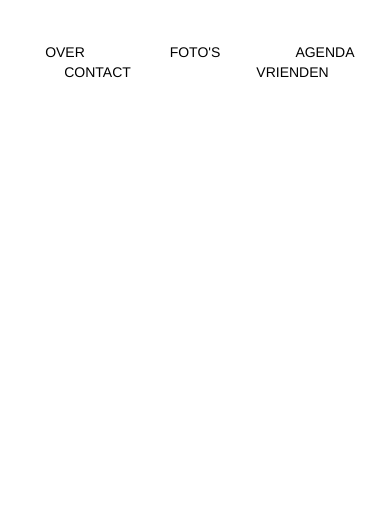
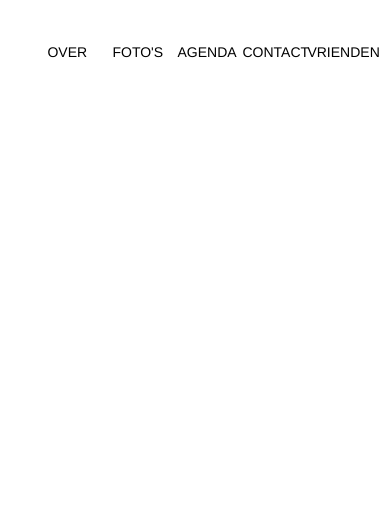
Before and after one commit to lepeludo/com.saskiadeceuninck.site, a plain HTML site: page index.html in a window 390 px wide. Shown: the top 530 px of the page. Drawn offline with nearby package versions, Linux system fonts and the light colour scheme; a web font is replaced by a local one.

Commit message:
Update index.html

```diff
--- a/index.html
+++ b/index.html
@@ -39,19 +39,19 @@ $(window).load(function() {
         <div ng-show="showAgenda" ng-include="'assets/partials/agenda.html'"></div>
     </div>
     <div class="row foot">
-        <div class="col-md-2 col-sm-2 col-xs-4 col-md-offset-1">
+        <div class="col-md-2 col-xs-2 col-md-offset-1 col-xs-offset-1">
             <a href="#" ng-click="doShowOver()">over</a>
         </div>
-        <div class="col-md-2 col-sm-2 col-xs-4">
+        <div class="col-md-2 col-xs-2">
             <a href="#" ng-click="doShowFotos()">foto's</a>
         </div>
-        <div class="col-md-2 col-sm-2 col-xs-4">
+        <div class="col-md-2 col-xs-2">
             <a href="#" ng-click="doShowAgenda()">agenda</a>
         </div>
-        <div class="col-md-2 col-sm-2 col-xs-6">
+        <div class="col-md-2 col-xs-2">
             <a href="#" ng-click="doShowContact()">contact</a>
         </div>
-        <div class="col-md-2 col-sm-2 col-xs-6">
+        <div class="col-md-2 col-xs-2">
             <a href="#" ng-click="doShowFriends()">vrienden</a>
         </div>
 
```
